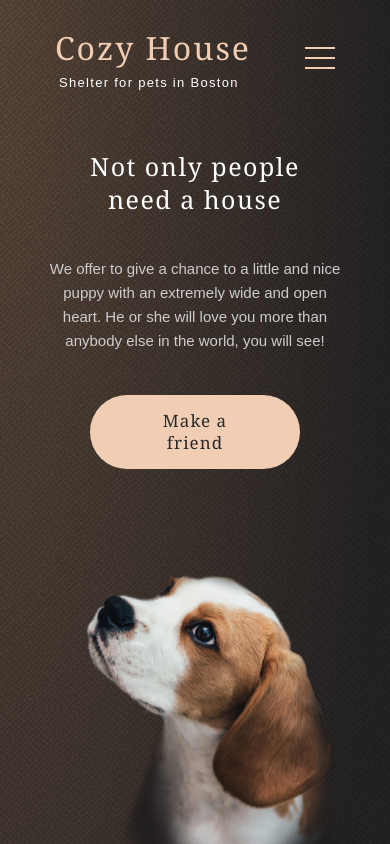
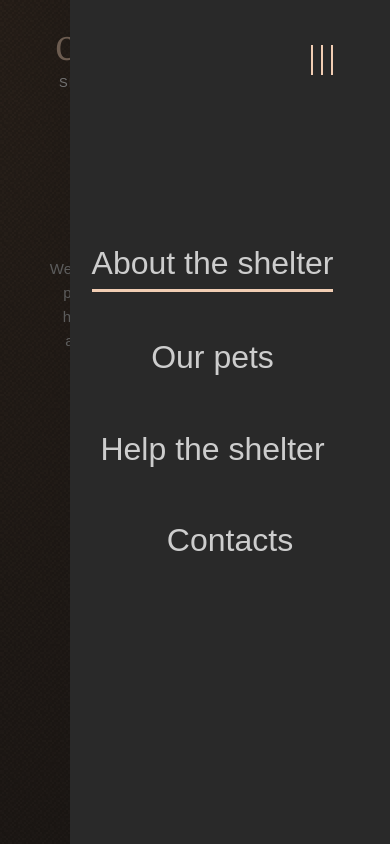
Before and after one commit to Zikrillo/shelter, a plain HTML site: page index.html in a window 390 px wide. Both pictures are taken after a click on the element 320 px from the left and 60 px from the top of the page. Shown: the top 844 px of the page. Drawn offline with Linux system fonts and the light colour scheme.

Commit message:
init: burger

```diff
--- /dev/null
+++ b/css/burger.css
@@ -0,0 +1,71 @@
+.burger {
+    width: 320px;
+    height: 100vh;
+    background: #292929;
+    position: fixed;
+    right: 0;
+    transform: translateX(100%);
+    transition: 1s;
+    animation: animatic 1s;
+    z-index: 99999;
+}
+
+.burger .start-screen--nav-menu {
+    display: flex;
+    flex-direction: column;
+    justify-content: center;
+    align-items: center;
+    height: 100%;
+
+}
+
+.burger .start-screen--nav-menu li {
+    margin-bottom: 40px;
+    font-family: 'Arial';
+    font-style: normal;
+    font-weight: 400;
+    font-size: 32px;
+    line-height: 160%;
+    /* or 51px */
+
+
+    /* color-dark-s */
+
+    color: #CDCDCD;
+
+}
+
+.burger--shadow{
+    width: 100vw;
+    height: 100vh;
+    background-color:#0000008c;
+    position: fixed;
+    z-index: 999;
+    display: none;
+    animation: animatic 1s;
+}
+.start-screen--burger{
+    z-index: 999999;
+}
+.rotate{
+    transform: rotate(90deg);
+}
+.burger_active{
+    transform: translateX(0);
+    display: block;
+
+}
+.shadow_active{
+
+    animation: animatic 1s;
+    display: block;
+}
+@keyframes animatec{
+    0%{
+
+        opacity: 0%;
+    }
+    100%{
+        opacity: 100%;
+    }
+}
--- a/css/style.css
+++ b/css/style.css
@@ -190,6 +190,7 @@ section {
     flex-grow: 2;
     background-repeat: no-repeat;
     margin-left: 42px;
+    z-index: inherit;
 }
 
 .about--content {
@@ -569,6 +570,7 @@ section {
 }
 .start-screen--burger {
     display: none;
+    transition: 1s;
 }
 
 .footer--contact-email {
--- a/index.html
+++ b/index.html
@@ -10,10 +10,22 @@
     <link rel="stylesheet" href="css/style.css">
     <link rel="stylesheet" href="css/media_style.css">
     <link rel="stylesheet" href="css/modal.css">
+    <link rel="stylesheet" href="css/burger.css">
 </head>
 
 <body>
     <header>
+        <div class="burger--shadow">
+
+        </div>
+        <div class="burger">
+            <ul class="start-screen--nav-menu">
+                <li class="active">About the shelter</li>
+                <li><a href="/shelter/pets.html">Our pets</a></li>
+                <li><a href="#help">Help the shelter</a></li>
+                <li><a href="#contact"> Contacts</a></li>
+            </ul>
+        </div>
         <section class="start-screen">
             <nav class="start-screen--header">
                 <div class="start-screen--logo">
@@ -275,6 +287,7 @@
         </div>
     </footer>
     <script src="./js/main.js"></script>
+    <script src="./js/burger.js"></script>
 </body>
 
 </html>
--- /dev/null
+++ b/js/burger.js
@@ -0,0 +1,9 @@
+const burgershadow = document.querySelector(".burger--shadow");
+const burger = document.querySelector(".burger");
+const burgerIcon = document.querySelector(".start-screen--burger");
+
+burgerIcon.addEventListener("click", ()=>{
+    burger.classList.toggle("burger_active");
+    burgershadow.classList.toggle("shadow_active");
+    burgerIcon.classList.toggle("rotate");
+})
```
Also changed, not shown: pets.html (+8 -0 lines).
